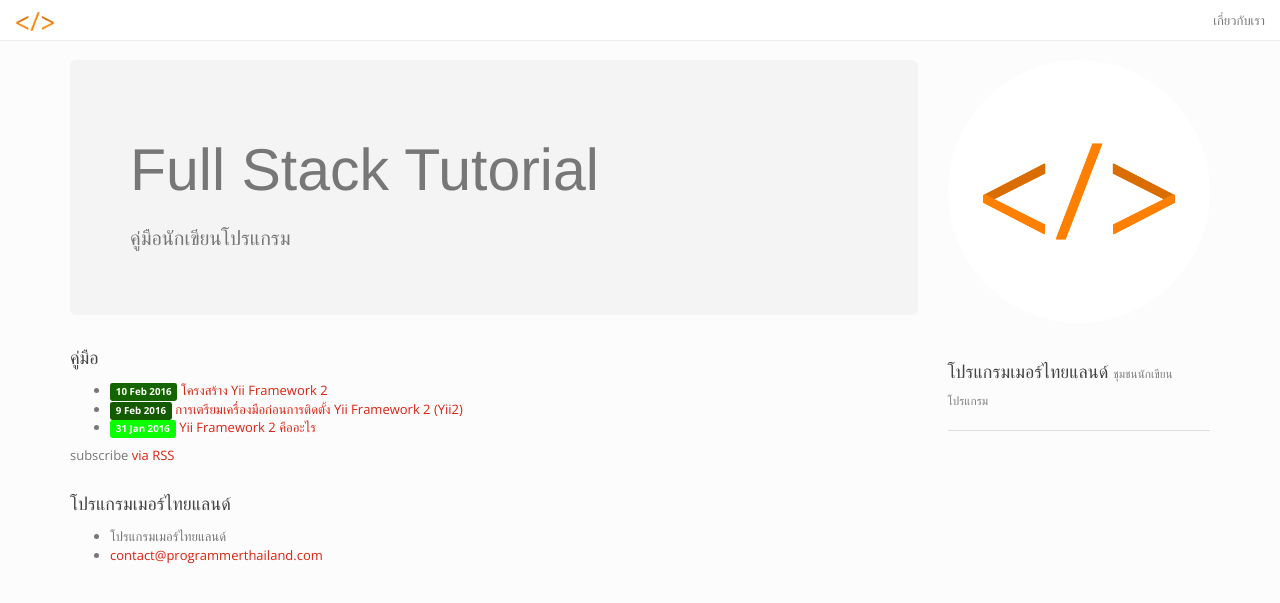
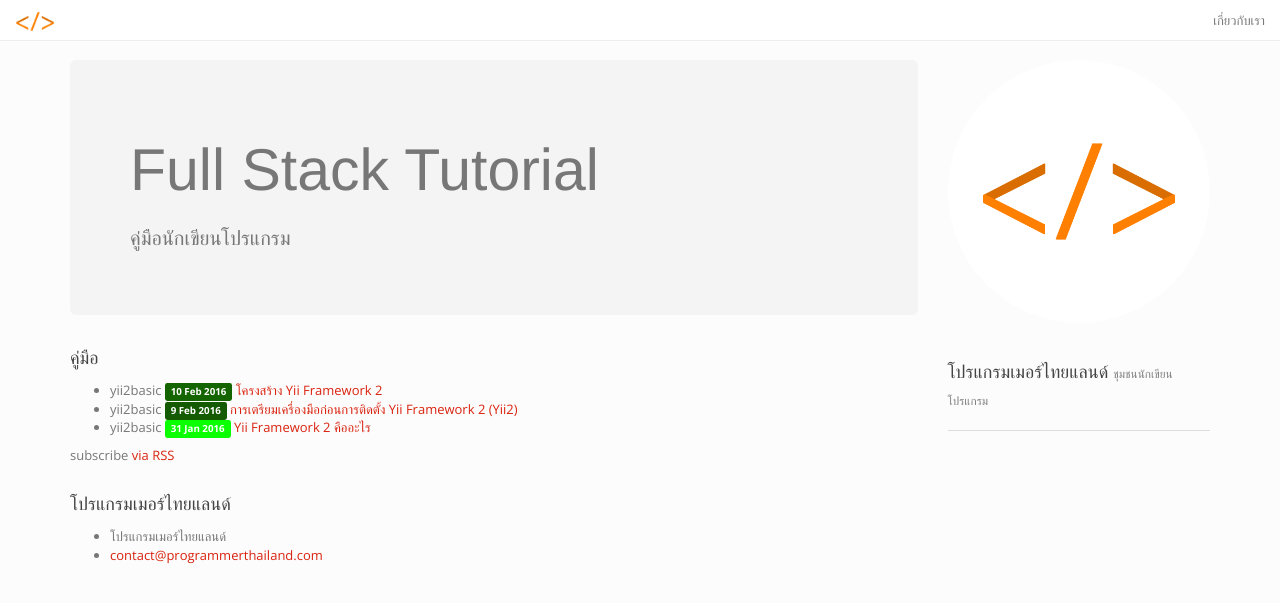
Before and after one commit to ProgrammerThailand/programmerthailand.github.io, a Jekyll site: the page built from index.html, in a window 1280 px wide. Shown: the top 603 px of the page. Built offline with Jekyll 4.4.1, drawn with Linux system fonts in a browser that asks for light colours; nearby versions of some CDN libraries; some web fonts are replaced.

Commit message:
add categories

```diff
--- a/index.html
+++ b/index.html
@@ -13,7 +13,7 @@ layout: default
 
   <ul class="post-list">
     {% for post in site.posts %}
-      <li>
+      <li>{{ post.categories }}
         <span class="label" style="background-color: rgb({{ post.date | date: "%m" }}0,{{ post.date | date: "%d" }}0,0);"><strong>{{ post.date | date: "%-d %b %Y" }}</strong></span>
 
         <span>
```
